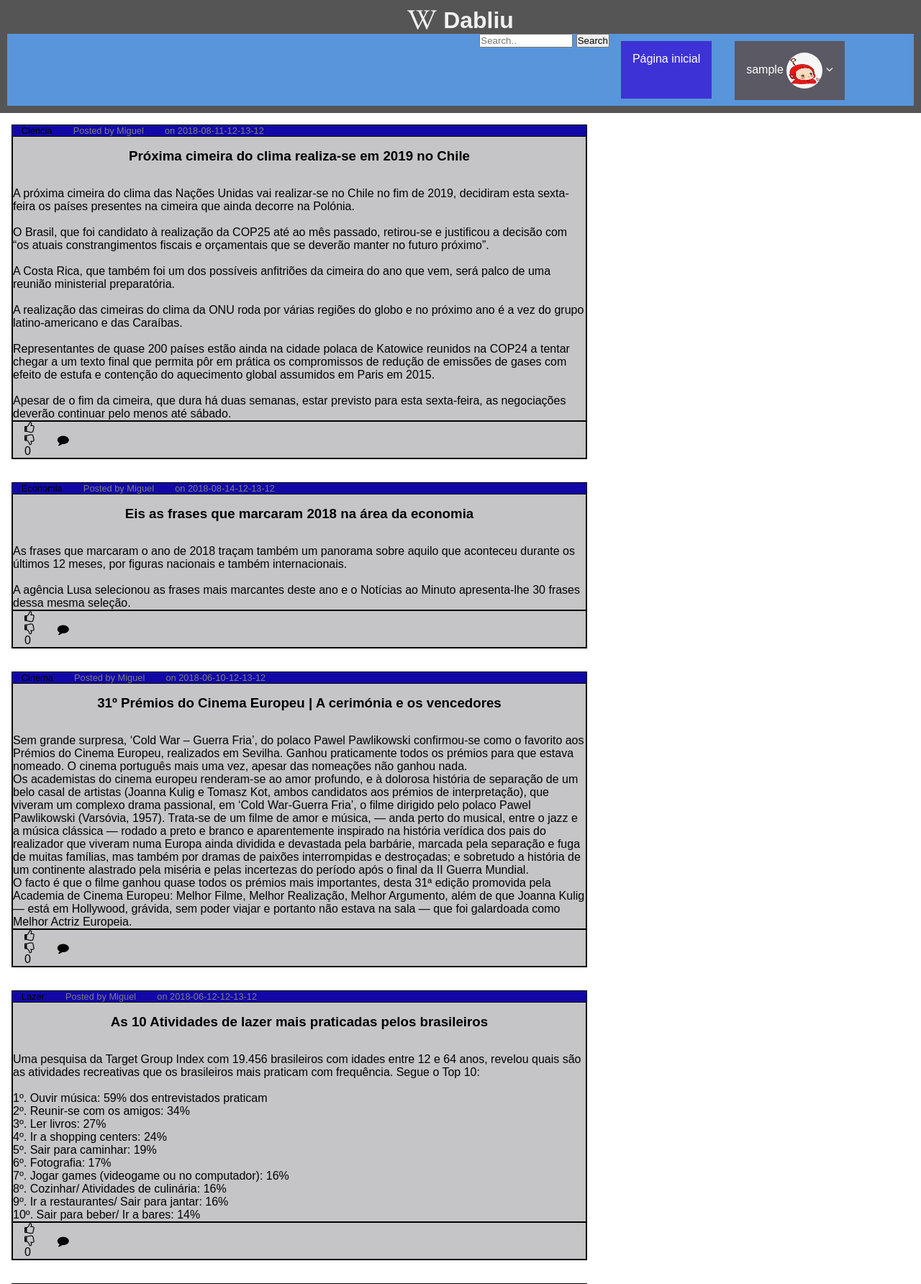
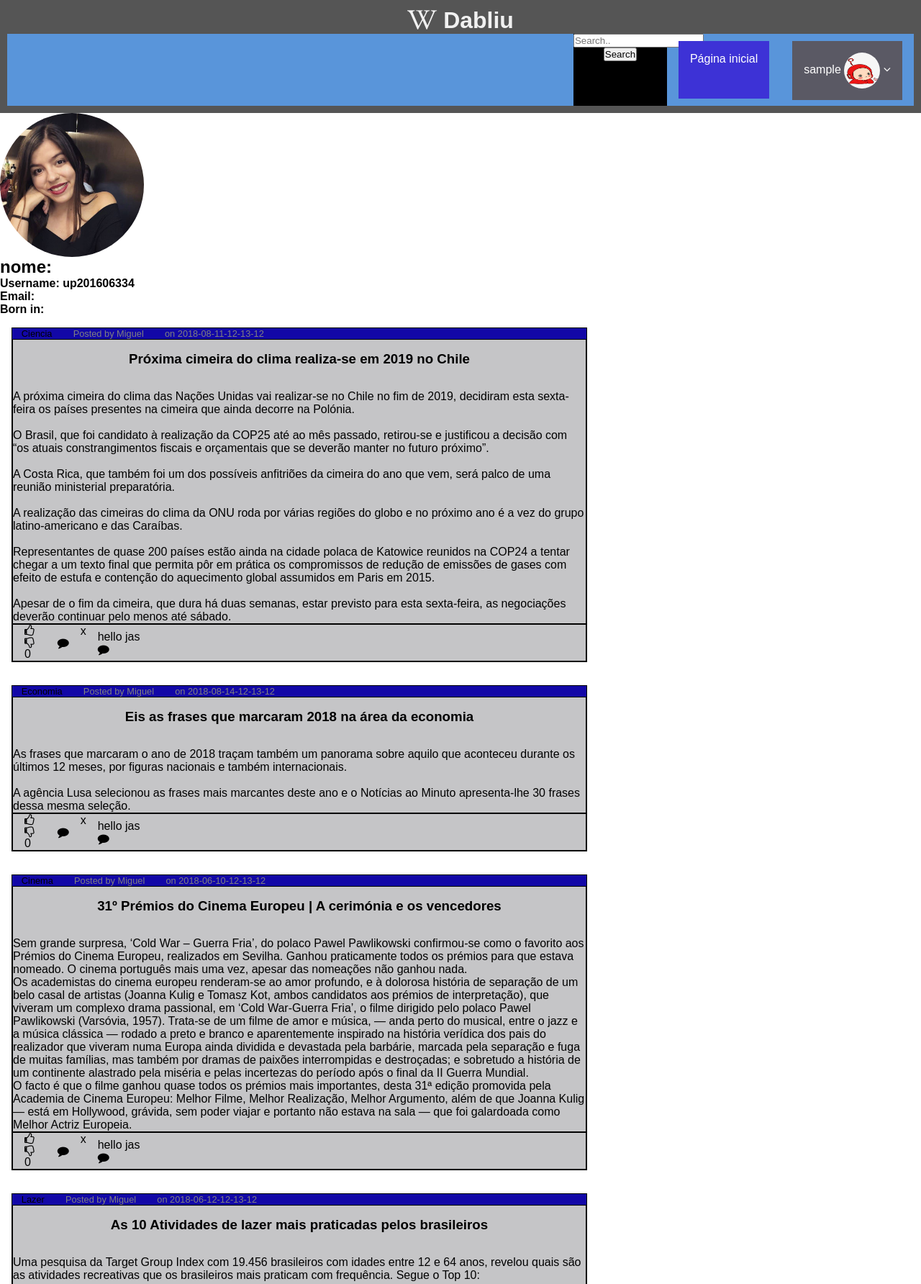
Before and after one commit to catarinafigueiredo/feup-ltw, a PHP site: page /pages/search.php?key_word=1 in a window 1280 px wide. Shown: the top 1784 px of the page at 72% size. Run offline with PHP 8.4, Linux system fonts and the light colour scheme; the visitor is signed in with stand-in values (Sample User, id 1); data comes from the database, SQL or seed files in the repository; both versions use the stored data as it was after the commit.

Commit message:
imi
jfyu

```diff
--- a/actions/action_change_email.php
+++ b/actions/action_change_email.php
@@ -16,6 +16,6 @@
     echo $username;
     $_SESSION['messages'][]=array('type'=>'error', 'content'=>'Unknown password!');
 }
-header('Location: ../pages/personalspace.php');
+header('Location: ../pages/usersettings.php');
 
 ?>
--- a/actions/action_change_name.php
+++ b/actions/action_change_name.php
@@ -15,6 +15,6 @@
     echo $username;
     $_SESSION['messages'][]=array('type'=>'error', 'content'=>'Unknow password!');
 }
-header('Location: ../pages/personalspace.php');
+header('Location: ../pages/usersettings.php');
 
 ?>
--- a/actions/action_change_pwd.php
+++ b/actions/action_change_pwd.php
@@ -23,6 +23,6 @@
     echo $username;
     $_SESSION['messages'][]=array('type'=>'error', 'content'=>'Unknow password!');
 }
-header('Location: ../pages/personalspace.php');
+header('Location: ../pages/usersettings.php');
 
 ?>
--- a/actions/action_login.php
+++ b/actions/action_login.php
@@ -5,12 +5,9 @@
 $username= $_POST['username'];
 $password= $_POST['password'];
 
-
-
   if(validUserPassword($username,$password)){
     echo $username;
     $_SESSION['username']= $username;
-    $_SESSION['messages'][]= array('type'=>'success','content'=>'Logged in sucessfully! ');
     header('Location:../pages/inicialpage.php');
  }else{
   $_SESSION['msg']="Hello";
--- a/actions/action_logout.php
+++ b/actions/action_logout.php
@@ -5,4 +5,5 @@
   session_start();
   $_SESSION['messages'][] = array('type' => 'success', 'content' => 'Logged out!');
   header('Location: ../pages/login.php');
+  exit();
 ?>
--- a/css/style.css
+++ b/css/style.css
@@ -35,15 +35,6 @@
     border: none;
 }
 
-.search_div{
-    display: flex;
-    margin-right: 5em;
-    justify-content: flex-end;
-}
-
-.search_div > *{
-    float: right;
-}
 
 
 /* Dropdown Button */
@@ -470,14 +461,15 @@
 
 /* Search_BAR*/
 
-.search_bar {
+.search_div {
     width: 130px;
+    background: #000000;
     -webkit-transition: width 0.4s ease-in-out;
     transition: width 0.4s ease-in-out;
   }
 
   /* When the input field gets focus, change its width to 100% */
-  .search_bar:focus {
+  .search_div:focus {
     width: 80%;
   }
 
--- a/database/db_users.php
+++ b/database/db_users.php
@@ -10,14 +10,12 @@
 
 }
 
-
-function UserExist($username,$password){
+function UserExist($username){
     $db= Database::instance()->db();
     $stmt= $db->prepare('SELECT * FROM user WHERE username = ?');
     $stmt->execute(array($username));
     $user= $stmt->fetch();
     return $user !== false ;
-
 }
 
 function get_users_by_name($information){
--- a/pages/inicialpage.php
+++ b/pages/inicialpage.php
@@ -23,6 +23,8 @@
 //draw_categories($categories);
 draw_order_buttons();
 
+draw_subscribe_category();
+
 
 
 
--- a/pages/login.php
+++ b/pages/login.php
@@ -2,9 +2,10 @@
 //include_once('../includes/session.php');
 include_once('../templates/tpl_common.php');
 include_once('../templates/tpl_auth.php');
+
 session_start();
 draw_header(null);
+draw_message();
 draw_login();
-draw_message();
 draw_footer();
 ?>
--- a/pages/search.php
+++ b/pages/search.php
@@ -15,11 +15,11 @@
     draw_header($_SESSION['username']);
 $information= "%{$_GET['key_word']}%";
 $user = get_users_by_name($information);
-if(sizeof($user) == 1)
+if(sizeof($user) >= 1)
     draw_user($user);
 
 $stories = get_stories_by_name($information);
-if(sizeof($stories) > 1)
+if(sizeof($stories) >= 1)
     draw_stories($stories);
 
 
--- a/pages/signup.php
+++ b/pages/signup.php
@@ -3,7 +3,9 @@
 include_once('../templates/tpl_common.php');
 include_once('../templates/tpl_auth.php');
 
+session_start();
 draw_header(null);
+draw_message();
 draw_signup();
 draw_footer();
 ?>
--- a/pages/usersettings.php
+++ b/pages/usersettings.php
@@ -9,6 +9,7 @@
     draw_header(null);
 else{
     draw_header($_SESSION['username']);
+    draw_message();
     $userInfo= getUserInformation($_SESSION['username']);
     //echo $userInfo;
     draw_users_settings($userInfo);
--- a/templates/tpl_common.php
+++ b/templates/tpl_common.php
@@ -25,6 +25,7 @@
                                             <span>Search</span>
                                         </button>
                                 </form>
+                            </div>
                                 <div class = "lista_css">
                                     <div class = "buttons_test"><a href="inicialpage.php" style="text-decoration:none">Página inicial</a></div>
                                     <div class="dropdown">
@@ -54,7 +55,7 @@
                         <div class = "lista_css">
                             <div class = "buttons_test"><a href="inicialpage.php">Página inicial</a></div>
                             <div class = "buttons_test"><a href="signup.php" style="text-decoration:none">Sign Up</a></div>
-                            <div class = "buttons_test"><a href="../actions/action_login.php">Log In</a></div>
+                            <div class = "buttons_test"><a href="login.php">Log In</a></div>
                             <div class="dropdown">
                                     <button class="dropbtn" ><i class="fa fa-user-circle"></i> <i class="fa fa-angle-down"></i> </button>
                                      <div class="dropdown-content">
--- a/templates/tpl_story.php
+++ b/templates/tpl_story.php
@@ -60,7 +60,10 @@
 
 <?php } ?>
 
+<?php function draw_subscribe_category(){ ?>
 
+
+<?php } ?>
 
 
 <?php function draw_stories($stories){
@@ -107,8 +110,10 @@
                     <a href="../pages/story.php?story_id=<?=$story['postID']?>">
                     <i class="fa fa-comment"></i>
                     </a>
-            </div>
-            <?php if(checkIfUserisLogged($_SESSION['username'],$story['username'])){
+            </div>x
+                <?php
+                if(isset($_SESSION['username']))
+                    if(checkIfUserisLogged($_SESSION['username'],$story['username'])){
                     ?>
                     <div class="trash-can">
                         <a id="delete-story">
@@ -116,15 +121,16 @@
                         <input type="hidden" name="place" value="allStory">
                         <i class="fa fa-trash"></i>
                         </a>
-                    </a>
-                </div>
                     </div>
             <?php }?>
 
 
-
-
-
+            <div id='comments'>
+                   <span>hello jas</span>
+                    <i class="fa fa-comment"></i>
+                    </a>
+            </div>
+        </div>
     </article>
 
 <?php }?>
@@ -224,10 +230,10 @@
                 </form>
             </div>
         </div>
-        <?php if(checkIfUserisLogged($_SESSION['username'],$story['username'])){
+
+        <?php
+            if(checkIfUserisLogged($_SESSION['username'],$story['username'])){
             ?>
-
-
             <div class="trash_can">
                 <a href="../api/delete_storyOnly.php?story_id=<?=$story['postID']?>">
                 <i class="fa fa-trash"></i>
```
Also changed, not shown: actions/action_signup.php (+8 -4 lines), database/dabliu.db. Lines whose indentation alone changed are shown as unchanged.
